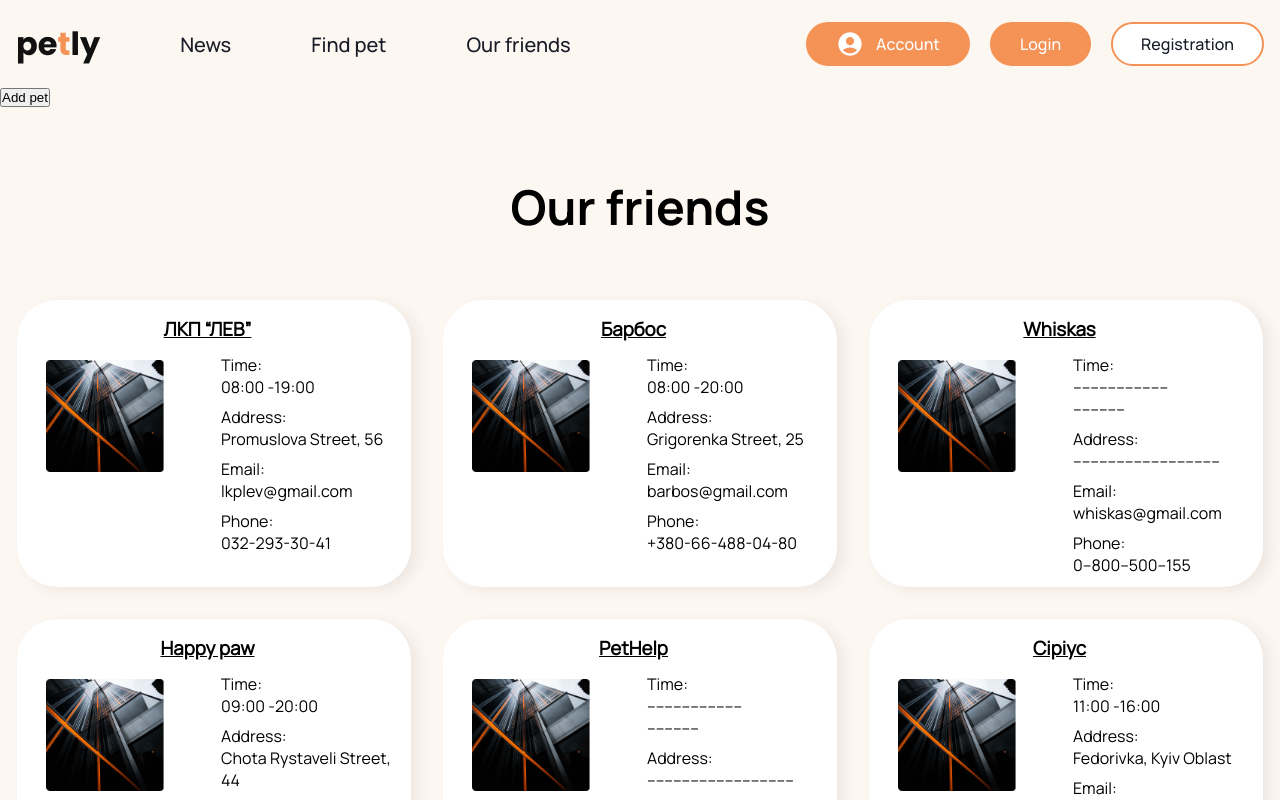
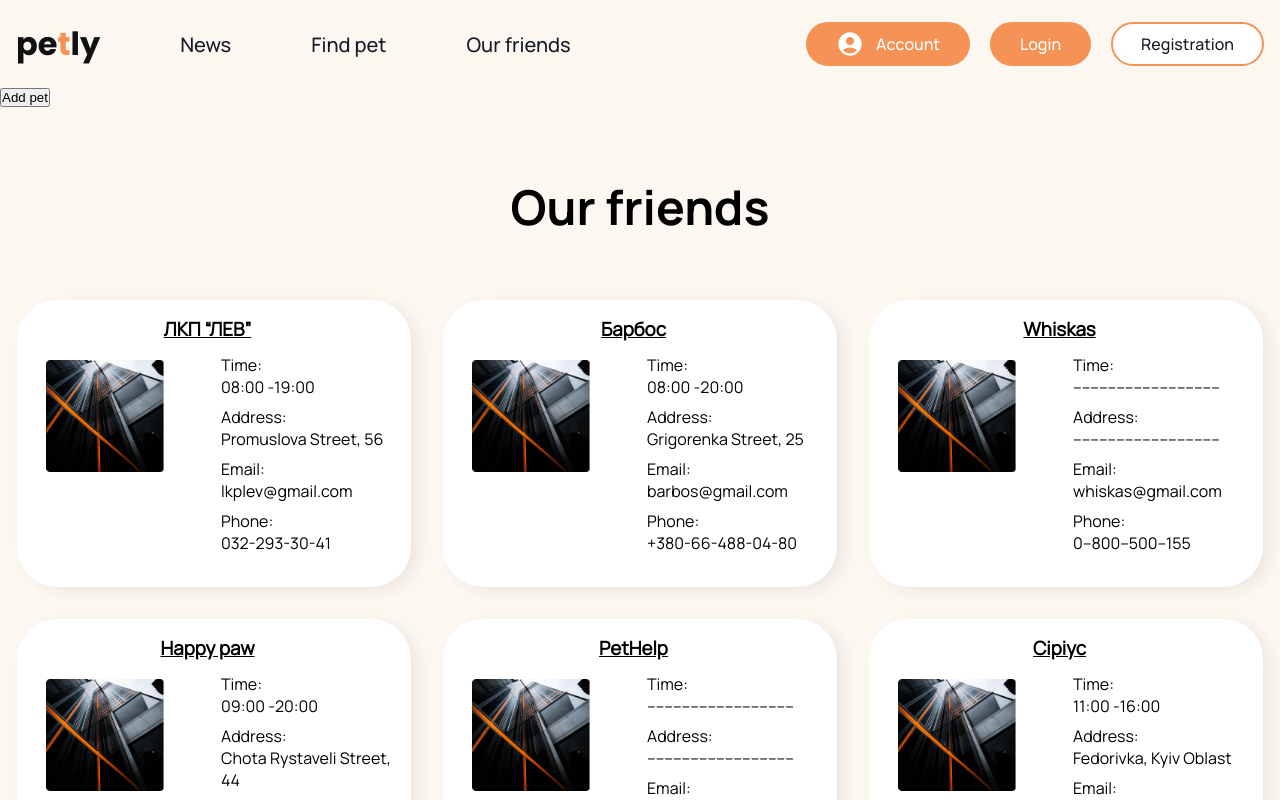
Before and after one commit to BogdanZarichnyy/team-project-react-nodejs-frontend, a React (Create React App) app: page /friends in a window 1280 px wide. Shown: the top 800 px of the page. Built offline with nearby package versions, Linux system fonts and the light colour scheme.

Commit message:
fix date drop

```diff
--- a/src/pages/OurFriendsPages/OurFriendsPages.jsx
+++ b/src/pages/OurFriendsPages/OurFriendsPages.jsx
@@ -42,7 +42,7 @@ const OurFriends = () => {
                     <p className={s.dropdownSbt}>Time:</p>
                     <p>
                       {!workTime.length ? (
-                        <span>----------------------</span>
+                        <span>----------------------------------</span>
                       ) : (
                         <span>
                           {workTime[getNowDate() - 1].open} -
@@ -50,9 +50,7 @@ const OurFriends = () => {
                         </span>
                       )}
                     </p>
-                    {!workTime.length ? (
-                      <span>------------</span>
-                    ) : (
+                    {!!workTime.length && (
                       <ul className={s.dropdownContent}>
                         {workTime.map(({ day, open, close }) => (
                           <li className={s.dropdownItem} key={day}>
```
